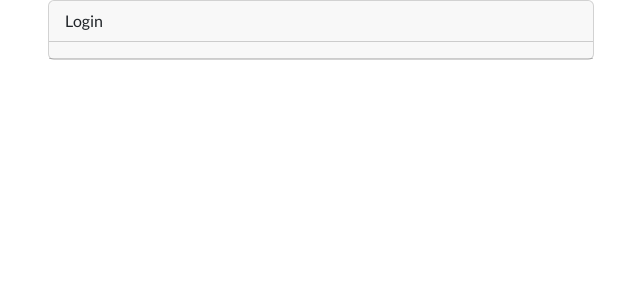
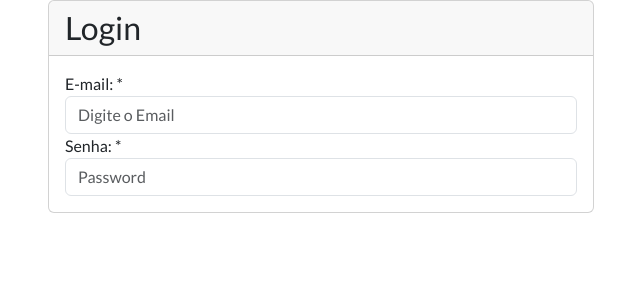
Before and after one commit to nelcael01/front_minhasfinancas, a React (Create React App) app: page / in a window 1280 px wide. Shown: the top 300 px of the page, without its empty margins (334-974 px from the left). Built offline with nearby package versions, Linux system fonts and the light colour scheme.

Commit message:
Implementação de compente Form Group para ser usado na view Login

```diff
--- a/src/components/card.js
+++ b/src/components/card.js
@@ -4,8 +4,8 @@
   render(){
     return(
       <div className="card mb-3">
-        <div className="card-header">{this.props.title}</div>
-        <div className="card-header">
+        <h3 className="card-header">{this.props.title}</h3>
+        <div className="card-body">
           {this.props.children}
         </div>
       </div>
--- /dev/null
+++ b/src/components/form-group.js
@@ -0,0 +1,12 @@
+import React from "react";
+
+function FormGroup(props) {
+  return(
+    <div className="form-group">
+      <label htmlForfor={props.htmlFor}>{props.label}</label>
+      {props.children}
+    </div>
+  )
+}
+
+export default FormGroup
--- a/src/views/login.js
+++ b/src/views/login.js
@@ -1,5 +1,6 @@
 import React from "react";
 import Card from './../components/card';
+import FormGroup from './../components/form-group';
 
 class Login extends React.Component{
   render(){
@@ -9,7 +10,29 @@
           <div className="col-md-6" style={{position: 'relative', left: '300px'}}>
             <div className="bs-docs-section">
               <Card title="Login">
-
+                <div className="row">
+                  <div className="col-lg-12">
+                    <div className="bs-component">
+                      <form>
+                        <fieldset>
+                          <FormGroup label = "E-mail: *" htmlFor = "exampleInputEmail1">
+                            <input type="email"
+                              className="form-control"
+                              id="exampleInputEmail1"
+                              aria-describedby="emailHelp"
+                              placeholder="Digite o Email"/>
+                          </FormGroup>
+                          <FormGroup label = "Senha: *" htmlFor = "exampleInputPassword1">
+                            <input type="password"
+                              className="form-control"
+                              id="exampleInputPassword1"
+                              placeholder="Password"/>
+                          </FormGroup>
+                        </fieldset>
+                      </form>
+                    </div>
+                  </div>
+                </div>
               </Card>
             </div>
           </div>
```
